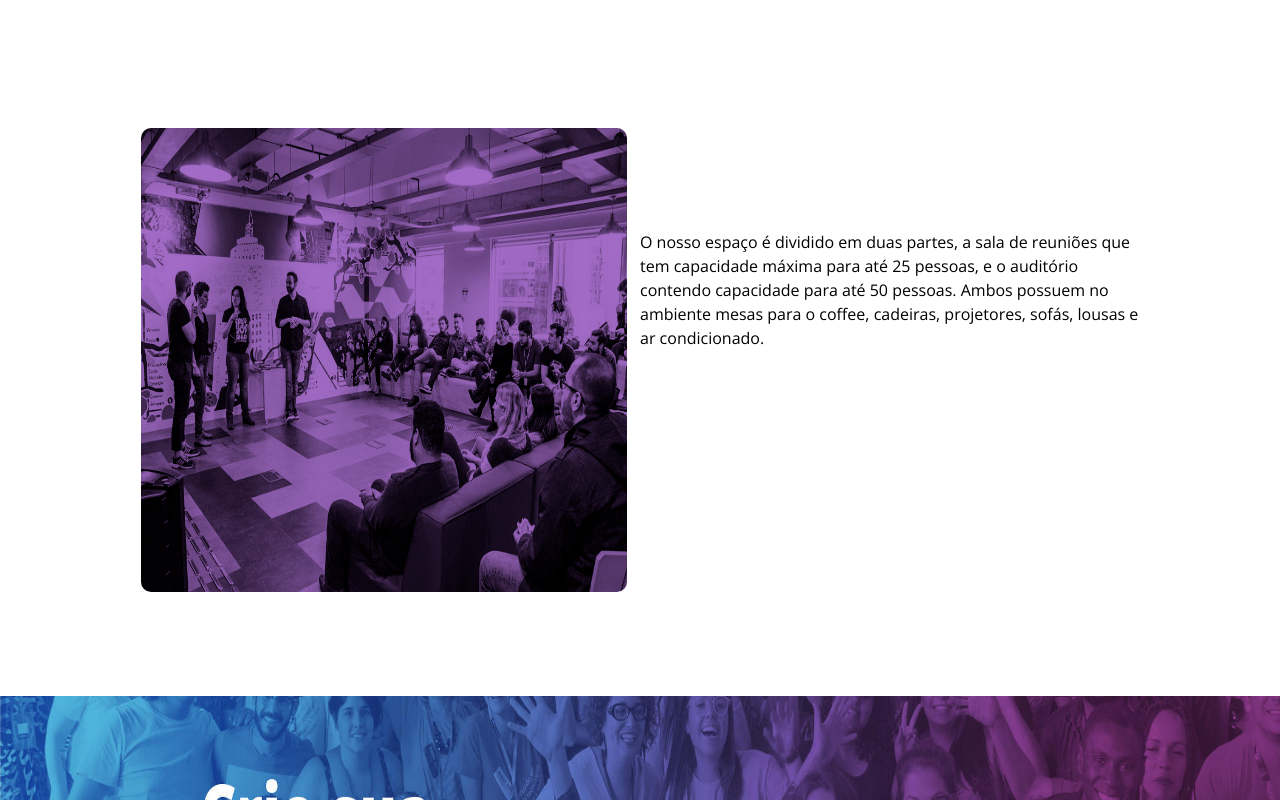
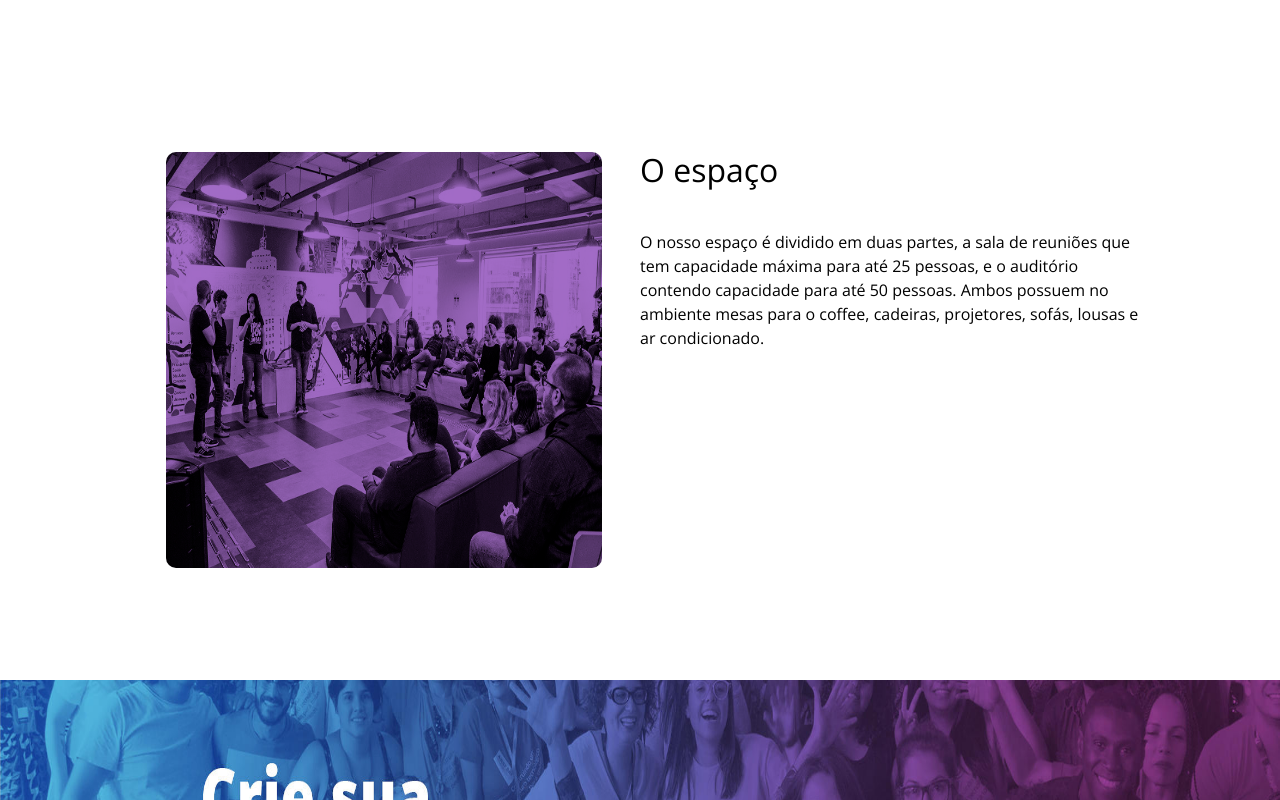
Before and after one commit to lucianobispod/community-in-lounge-react, a React (Create React App) app: page /SobreNos in a window 1280 px wide. Shown: the part 1480-2280 px from the top of the page. Built offline with nearby package versions, Linux system fonts and the light colour scheme.

Commit message:
pag atualizadas

```diff
--- a/src/pages/sobre_nosso_espaco/sobreNossoEspaco.js
+++ b/src/pages/sobre_nosso_espaco/sobreNossoEspaco.js
@@ -56,7 +56,7 @@ class Sobre_nosso_espaco extends Component {
                             <img className="sobre_caixa2_img" src={c} />
                         </div>
                         <div className="sobre_caixa4">
-                            <h2 className="sobre_h2"> </h2>
+                            <h2 className="sobre_h2"> O espaço</h2>
                             <p className="sobre_p"> O nosso espaço é dividido em duas partes, a sala de reuniões que tem capacidade máxima para até 25 pessoas, e o auditório contendo capacidade para até 50 pessoas. Ambos possuem no ambiente mesas para o coffee, cadeiras, projetores, sofás, lousas e ar condicionado.</p>
 
                         </div>
--- a/src/pages/sobre_nosso_espaco/sobre_Nosso_espaco.css
+++ b/src/pages/sobre_nosso_espaco/sobre_Nosso_espaco.css
@@ -75,8 +75,8 @@
 }
 .sobre_caixa2_img{
     border-radius: 10px;
-    width: 38vw;
-    height: 58vh;
+    width: 34vw;
+    height: 52vh;
 }
 
 .sobre_caixa3 {
@@ -99,8 +99,7 @@
 
 .sobre_h2 {
     display: flex;
-    justify-content: center;
-    align-items: center;
+        align-items: center;
     width: 40vw;
     height: 10vh;
 }
@@ -112,7 +111,6 @@
     height: 45vh;
 }
 .sobre_caixa5{
-    margin: 1em !important;
     width: 100%;
     height: 45vh;
     background-color: #fff34f;
```
